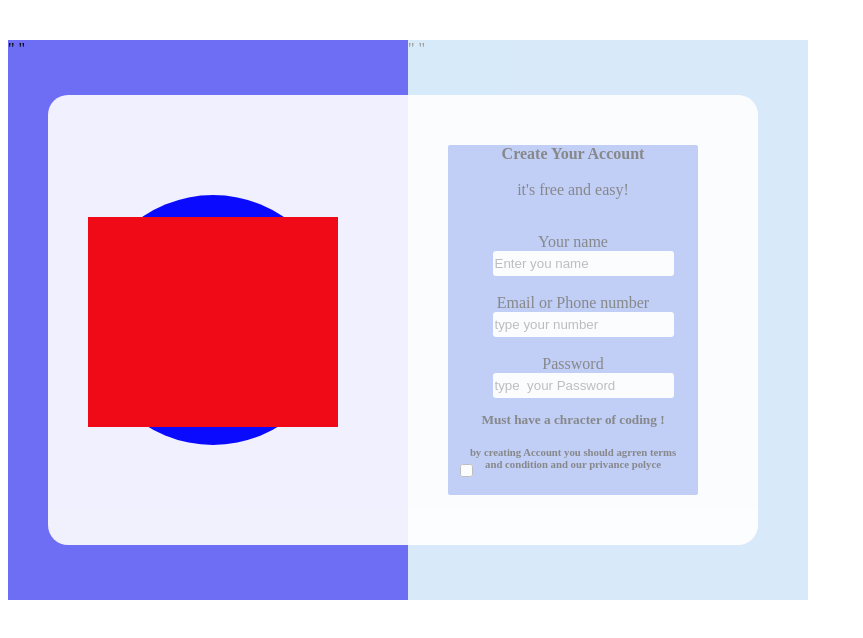
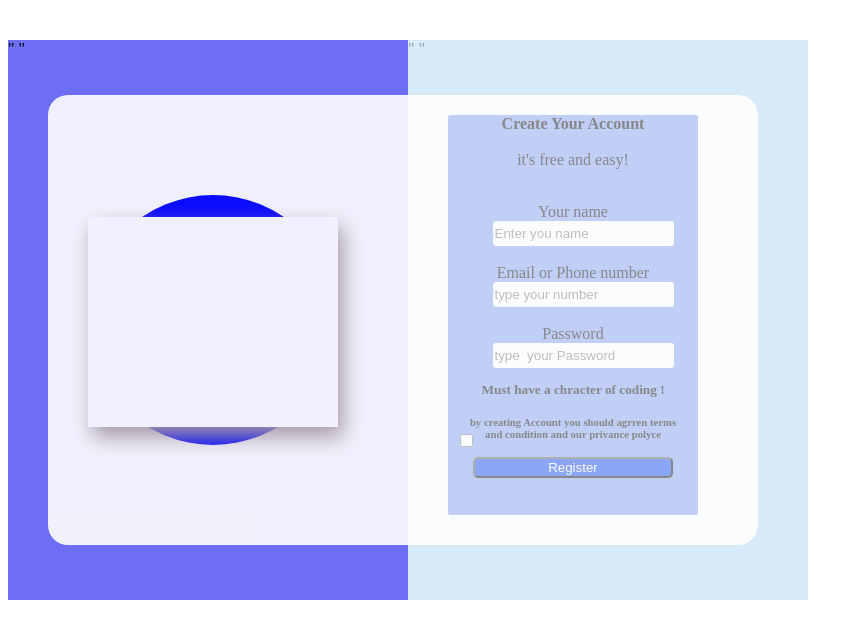
Before and after one commit to kevinrurangwa/Klab_challenge, a plain HTML site: page Html & Css/UI.html in a window 1280 px wide. Shown: the whole page, without its empty margins (0-863 px from the left). Drawn offline with Linux system fonts and the light colour scheme.

Commit message:
improving  Ui

```diff
--- a/Html & Css/UI.html
+++ b/Html & Css/UI.html
@@ -80,18 +80,17 @@
 .div-in-cicle{
     width: 250px;
     height: 210px;
-    background-color:red;
+    background-color:white;
     margin-top: 22px;
-
-
-    box-shadow: 5px 10px 20px red outset;
+    box-shadow: 5px 10px 20px rgb(172, 158, 158);
+    opacity:0px;
 }
 .div-in-cicle2{
     width: 250px;
-    height: 350px;
+    height: 400px;
     background-color:rgb(128, 153, 238);
     margin-left: 400px;
-    margin-top: -300px;
+    margin-top: -330px;
     text-align: right;
     opacity: 0.5;
     border-radius: 2px;
@@ -106,9 +105,18 @@ input{
     border-radius: 3px;
 
 }
+button{
+    background-color: #0a40f1;
+    width: 200px;
+    text-align: center;
+    padding: left 60px;
+    border-radius: 5px;
+    color: white;
+}
+
 </style>
 </head>
-<body style="align:ce">
+<body>
 
         <div class="top-inner">"   "</div>
         <div class="top-inner2">"  "</div>
@@ -130,7 +138,7 @@ input{
                <h5 style="margin-top:-20;"> Must have a chracter of coding !</h5><br>
                <input type="checkbox" style="margin-left:-210px;margin-top: -10px;">
                 <h6 style="margin-top: -40px;">by creating Account you should agrren <b>terms<br> and condition and our privance polyce<h6></b></input>
-
+                  <button>Register</button>
 
                 </center>
 
```
